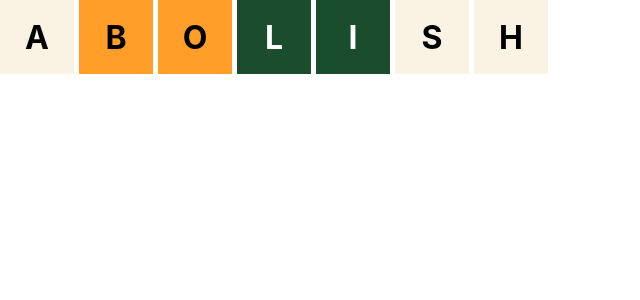
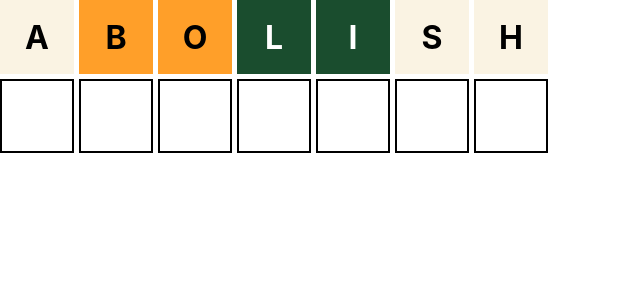
Before and after one commit to ManuelDiLena/wordle-game, a React (Create React App) app: page / in a window 1280 px wide. Shown: the top 300 px of the page, without its empty margins (0-640 px from the left). Built offline with nearby package versions, Linux system fonts and the light colour scheme; the HTML template or start-up script is replaced by a standard one.

Commit message:
RowEmpty component

```diff
--- /dev/null
+++ b/src/components/RowEmpty.tsx
@@ -0,0 +1,14 @@
+import Box from "./Box";
+import styles from './row.module.scss';
+
+export default function RowEmpty() {
+  return (
+    <div className={styles.row}>
+      {
+        Array.from(Array(7)).map((_, i) => (
+          <Box key={i} value='' status='empty' />
+        ))
+      }
+    </div>
+  );
+}
--- a/src/components/Wordle.tsx
+++ b/src/components/Wordle.tsx
@@ -1,9 +1,11 @@
 import RowCompleted from "./RowCompleted";
+import RowEmpty from "./RowEmpty";
 
 export default function Wordle() {
   return (
     <div>
       <RowCompleted word='abolish' solution='billion' />
+      <RowEmpty />
     </div>
   );
 }
```
